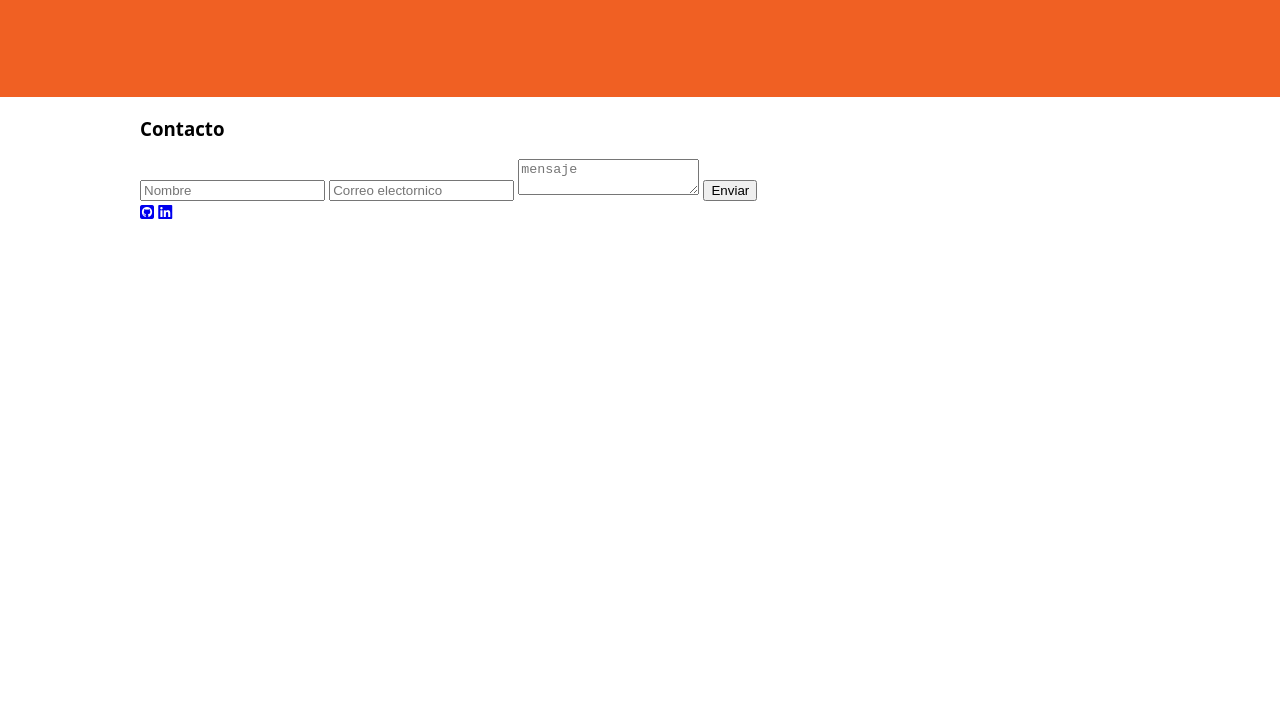
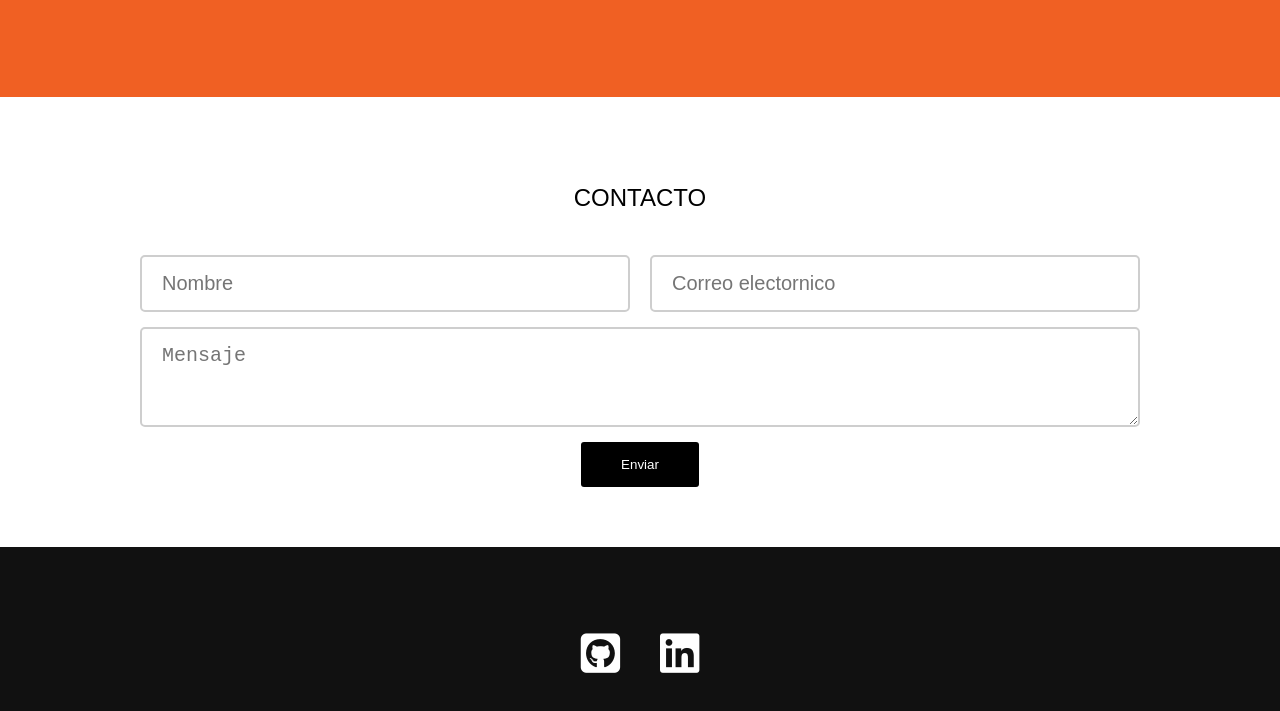
Before and after one commit to BetoSandoval/Portafolio, a plain HTML site: page inicio_portafolio.html in a window 1280 px wide. Shown: the part 1715-2426 px from the top of the page. Before the commit the page ends 1938 px from the top, so only its background shows below. Drawn offline with Linux system fonts and the light colour scheme; files that its build step writes are made by us from their sources.

Commit message:
footer terminado, pagina adptada a dispositivos moviles

```diff
--- a/css/styles.css
+++ b/css/styles.css
@@ -189,3 +189,124 @@ header .text-container .text h2{
 .main .works .works-container .work .description .categoria{
     font-size: 14px;
 }
+
+/* --- --- --- FOOTER --- --- --- */
+
+footer .contact{
+    padding: 60px 0;
+}
+
+footer .contact .title{
+    font-family: 'europea',sans-serif;
+    color: #000000;
+    font-style: normal;
+    font-size: 24px;
+    font-weight: 300;
+    text-align: center;
+    line-height: 34px;
+    margin-bottom: 40px;
+}
+
+footer .contact .formulario{
+    display: flex;
+    flex-wrap: wrap;
+    justify-content: space-between;
+}
+
+footer .contact .formulario input[type="text"],
+footer .contact .formulario input[type="email"],
+footer .contact .formulario textarea {
+    border: 2px solid #cecece;
+    border-radius: 5px;
+    padding: 15px 20px;
+    font-size: 20px;
+    color: #2c2b2b;
+}
+
+footer .contact .formulario input[type="text"],
+footer .contact .formulario input[type="email"]{
+    width: 49%;
+    margin-bottom: 15px;
+}
+
+footer .contact .formulario textarea{
+    width: 100%;
+    height: 100px;
+    max-width: 100%;
+    min-width: 100%;
+    min-height: 100px;
+    max-height: 300px;
+    margin-bottom: 15px;
+}
+
+footer .contact .formulario .botton{
+    margin: auto;
+    background: #000000;
+    color: #ffffff;
+    border: none;
+    border-radius: 3px;
+    padding: 15px 40px;
+    cursor: pointer;
+}
+
+footer .contact .formulario .botton:hover{
+    opacity: 0.8;
+}
+
+footer .social-media{
+    background: #111111;
+    padding: 60px 0;
+}
+
+footer .social-media .container{
+    display: flex;
+    justify-content: center;
+
+}
+
+footer .social-media a{
+    color: #fff;
+    text-align: center;
+    display: block;
+    padding: 15px 0;
+    border-radius: 3px;
+    font-size: 45px;
+    margin: 0 20px;
+}
+
+/* --- --- --- MEDIA QUERIES --- --- --- */
+@media screen and (max-width: 500px){
+    nav{
+        display: flex;
+        flex-wrap: nowrap;
+        font-size: 12px;
+    }
+
+}
+
+@media screen and (max-width: 360px){
+    nav{
+        font-size: 9px;
+    }
+
+}
+
+@media screen and (max-width: 800px){
+    header .menu{
+        text-align: center;
+    }
+
+    .main .works .container .work{
+        width: 46%;
+    }
+}
+
+@media screen and (max-width: 500px){
+    header .text-container .text .name{
+        font-size: 35px;
+    }
+
+    header .text-container .text .profetion{
+        font-size: 18px;
+    }
+}
--- a/inicio_portafolio.html
+++ b/inicio_portafolio.html
@@ -135,13 +135,14 @@
   </section>
 
   <footer>
-    <section class="contac">
+    <section class="contact">
       <div class="container">
-        <h3 class="title">Contacto</h3>
-        <form action="formulario">
+        <h3 class="title">CONTACTO</h3>
+
+        <form class="formulario">
           <input type="text" placeholder="Nombre" name="name" required>
           <input type="email" placeholder="Correo electornico" name="email" required>
-          <textarea name="mensaje" placeholder="mensaje"></textarea>
+          <textarea name="mensaje" placeholder="Mensaje"></textarea>
           <input class="botton" type="submit" value="Enviar">
         </form>
       </div>
```
